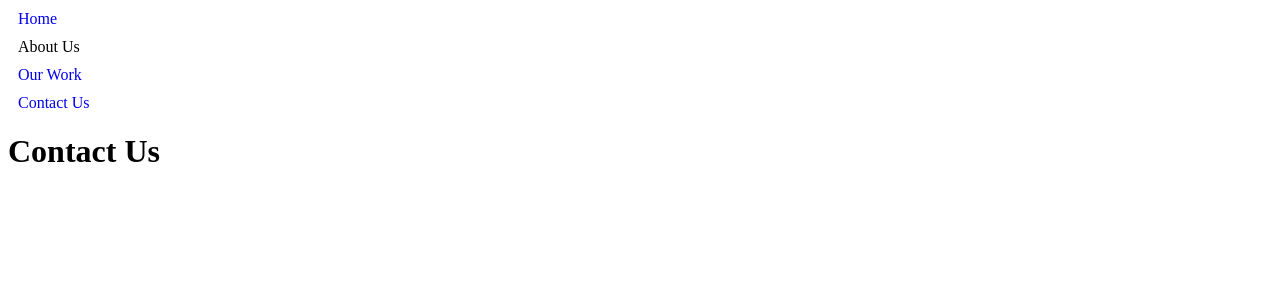
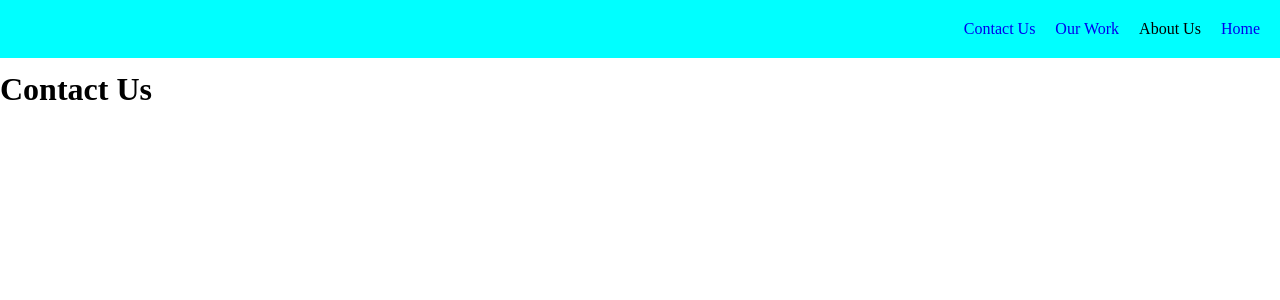
Before and after one commit to StyngerBee/impact-construction, a React (Create React App) app: page /Contact in a window 1280 px wide. Shown: the top 300 px of the page. Built offline with nearby package versions, Linux system fonts and the light colour scheme.

Commit message:
fixed header z-index issues with the body, and did basic style

```diff
--- a/src/assets/css/index.css
+++ b/src/assets/css/index.css
@@ -5,4 +5,12 @@
     --secondary-text-color: #cecece;
     --border-radius: 8px;
     --speed: 500ms;
+    width: 100%;
+    margin: 0;
+    padding: 0;
 }
+
+body{
+    padding-top: 50px;
+    margin: 0;
+}
--- a/src/components/header/Header.css
+++ b/src/components/header/Header.css
@@ -1,18 +1,31 @@
-nav ul  {
+nav {
+    background-color: aqua;
+    width: 100vw;
+    top: 0;
+    position: fixed;
+    z-index: 1;
+}
+
+nav ul {
     /*  */
     list-style: none;
     margin: 0;
-    padding: 0;
+    padding: 10px;
+    overflow: hidden;
 
 }
 
 ul {
 
     list-style: none;
+    overflow: hidden;
+
 }
 
-li{
-   margin: 10px;
+li {
+    margin: 10px;
+    display: inline;
+    float: right;
 
 }
 
@@ -30,12 +43,13 @@ a {
 
 .dropdown-menu {
     position: absolute;
-    top: 100px;
-    right: 20px;
-    background-color: #fff;
-    border-radius: var(--border-radius);
-    padding: 10px 20px;
-    width: 200px;
+    right: 40px;
+    background-color: grey;
+    border-radius: solid rgb(79, 79, 79);
+    padding: 5px 10px;
+    width: 100px;
+
+    z-index: 3;
 }
 
 .dropdown-menu::before {
@@ -54,25 +68,25 @@ a {
     border-top: 1px solid rgba(0, 0, 0, 0.05);
 }
 
-.dropdown-menu ul li:hover a{
-color: red;
-cursor:pointer;
+.dropdown-menu ul li:hover a {
+    color: red;
+    cursor: pointer;
 
 }
 
-.dropdownItem{
+.dropdownItem {
     display: flex;
-    margin:10px auto;
+    margin: 10px auto;
 
 }
 
-.dropdownItem a{
+.dropdownItem a {
     max-width: 100px;
     margin-left: 10px;
     transition: var(--speed);
 }
 
-.dropdown-menu.active  {
+.dropdown-menu.active {
     opacity: 1;
     visibility: visible;
     transform: translateY(0);
--- a/src/components/header/Header.js
+++ b/src/components/header/Header.js
@@ -1,7 +1,9 @@
 
 import React, {useState, useEffect, useRef} from 'react';
 import { Link } from 'react-router-dom';
+import '../../assets/css/index.css'
 import './Header.css';
+
 
 
 
```
